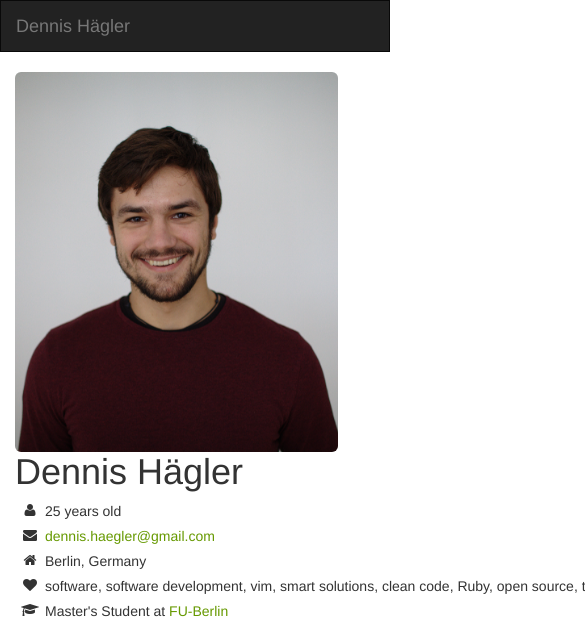
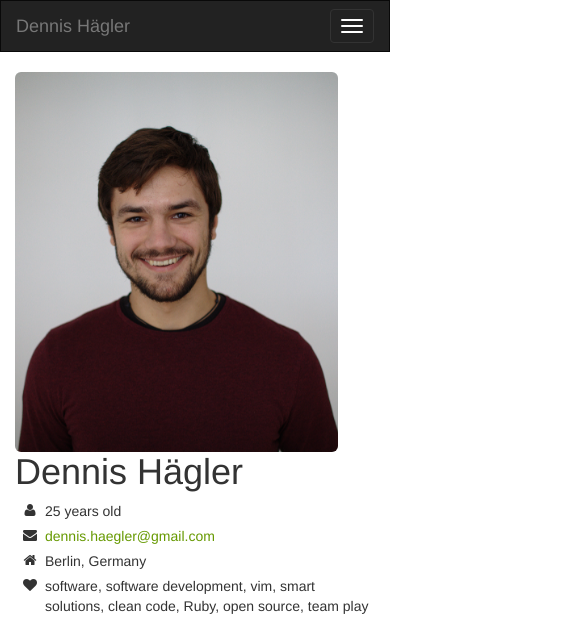
Before and after one commit to DenniJensen/my_little_info_page, a plain HTML site: page index.html in a window 390 px wide. Shown: the top 625 px of the page, 585 px wide, since content can reach past the window. Drawn offline with nearby package versions, Linux system fonts and the light colour scheme.

Commit message:
fix responsive

```diff
--- a/sass/styles.sass
+++ b/sass/styles.sass
@@ -5,7 +5,7 @@
 $dark_green: #669900
 
 .container
-  width: 830px
+  max-width: 830px
   a
     color: $dark_green
 
```
Also changed, not shown: css/styles.css.
